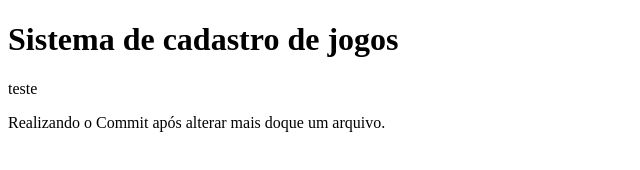
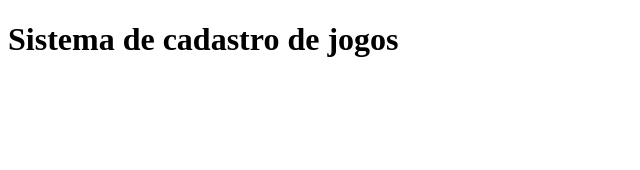
Before and after one commit to guilhermesajs/sistema-de-cadastro, a plain HTML site: page index.html in a window 1280 px wide. Shown: the whole page, without its empty margins (0-640 px from the left). Drawn offline with Linux system fonts and the light colour scheme.

Commit message:
Voltando para o estado anterior

```diff
--- a/app.js
+++ b/app.js
@@ -1,4 +1 @@
-console.log("Rodando o sistema de gerenciamento de jogos")
-console.log("aplicação está se conectando ao banco de dados")
-// mais um console log de teste:
-console.log("Enviando para o GitHub")
+console.log"Rodando o sistema de gerenciamento de jogos"
--- a/index.html
+++ b/index.html
@@ -8,8 +8,6 @@
 </head>
 <body>
     <h1>Sistema de cadastro de jogos</h1>
-    <p>teste</p>
-    <p>Realizando o Commit após alterar mais doque um arquivo.</p>
     <script src="app.js"></script>
 </body>
 </html>
```
